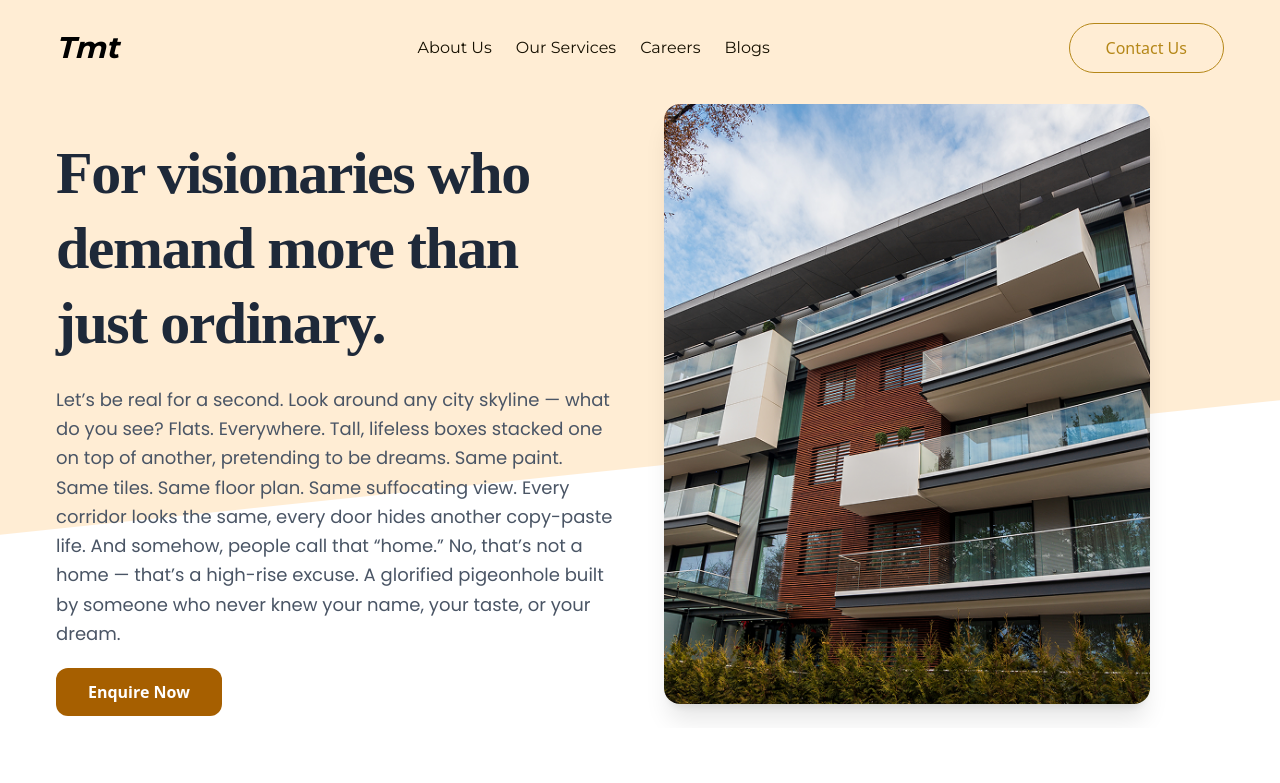
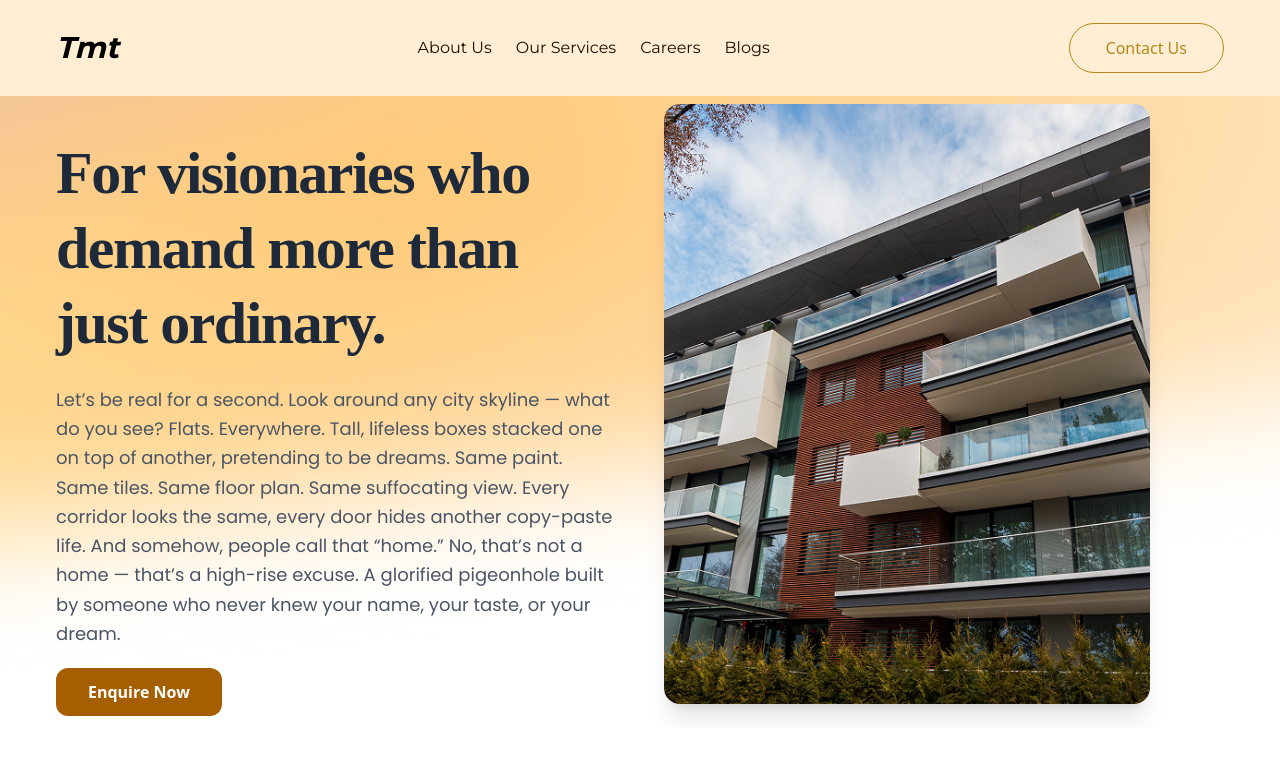
Before and after one commit to purandubey1011/Modern-thekedar-new, a React (Vite) app: page / in a window 1280 px wide. Shown: the top 783 px of the page. Built offline with nearby package versions, Linux system fonts and the light colour scheme.

Commit message:
bg gradient in hero of home only

```diff
--- a/src/components/Sections/Homepage/Hero.jsx
+++ b/src/components/Sections/Homepage/Hero.jsx
@@ -42,8 +42,26 @@ const Hero = () => {
       className="relative min-h-[87vh] flex items-center overflow-hidden"
     >
       {/* 🎯 ROTATED RECTANGLE BG — EXACT screenshot style */}
-      <div className="absolute w-[140vw] h-screen  bg-orange-100  rounded-3xl -rotate-6 top-[-45%] left-[-25%]"></div>
 
+<div
+   className="absolute w-[140vw] h-screen  bg-orange-100  rounded-3xl -rotate-6 top-[-45%] left-[-25%] animate-gradient-slow"
+  style={{
+    background: `
+      radial-gradient(at 10% 20%, rgba(255, 191, 0, 0.6) 0px, transparent 50%),
+      radial-gradient(at 80% 10%, rgba(255, 87, 51, 0.5) 0px, transparent 50%),
+      radial-gradient(at 40% 50%, rgba(138, 43, 226, 0.4) 0px, transparent 50%),
+      radial-gradient(at 70% 80%, rgba(255, 154, 0, 0.5) 0px, transparent 50%),
+      radial-gradient(at 10% 90%, rgba(255, 215, 0, 0.4) 0px, transparent 50%),
+      #FFF7ED
+    `,
+    backgroundSize: '200% 200%',
+    filter: 'blur(60px)',
+  }}
+>
+  {/* 🌊 WAVE TEXTURE OVERLAY */}
+  <div className="absolute inset-0 stripe-wave-texture" />
+
+</div>
       <div className="container mx-auto px-4 lg:px-14 pt-20 lg:pt-26 pb-6 grid grid-cols-1 md:grid-cols-2 gap-12 items-center relative z-10">
         {/* LEFT TEXT SECTION */}
         <div className="flex flex-col justify-center">
--- a/src/index.css
+++ b/src/index.css
@@ -14,6 +14,58 @@ body,html{
 
 
 }
+
+
+@keyframes gradientFlow {
+  0% {
+    background-position: 0% 0%;
+  }
+  50% {
+    background-position: 100% 100%;
+  }
+  100% {
+    background-position: 0% 0%;
+  }
+}
+
+.animate-gradient-slow {
+  animation: gradientFlow 15s ease-in-out infinite;
+}
+
+
+@keyframes gradientMove {
+  0% { background-position: 0% 0%; }
+  50% { background-position: 100% 100%; }
+  100% { background-position: 0% 0%; }
+}
+
+.animate-mesh {
+  animation: gradientMove 15s ease infinite;
+}
+
+.stripe-wave-texture {
+  background:
+    radial-gradient(
+      120% 80% at 0% 0%,
+      rgba(255, 255, 255, 0.18),
+      transparent 60%
+    ),
+    radial-gradient(
+      120% 80% at 100% 100%,
+      rgba(255, 255, 255, 0.14),
+      transparent 65%
+    ),
+    linear-gradient(
+      135deg,
+      rgba(255, 255, 255, 0.08),
+      rgba(255, 255, 255, 0)
+    );
+  opacity: 1;
+  mix-blend-mode: soft-light;
+  filter: blur(4px);
+}
+
+
 
 
 
```
